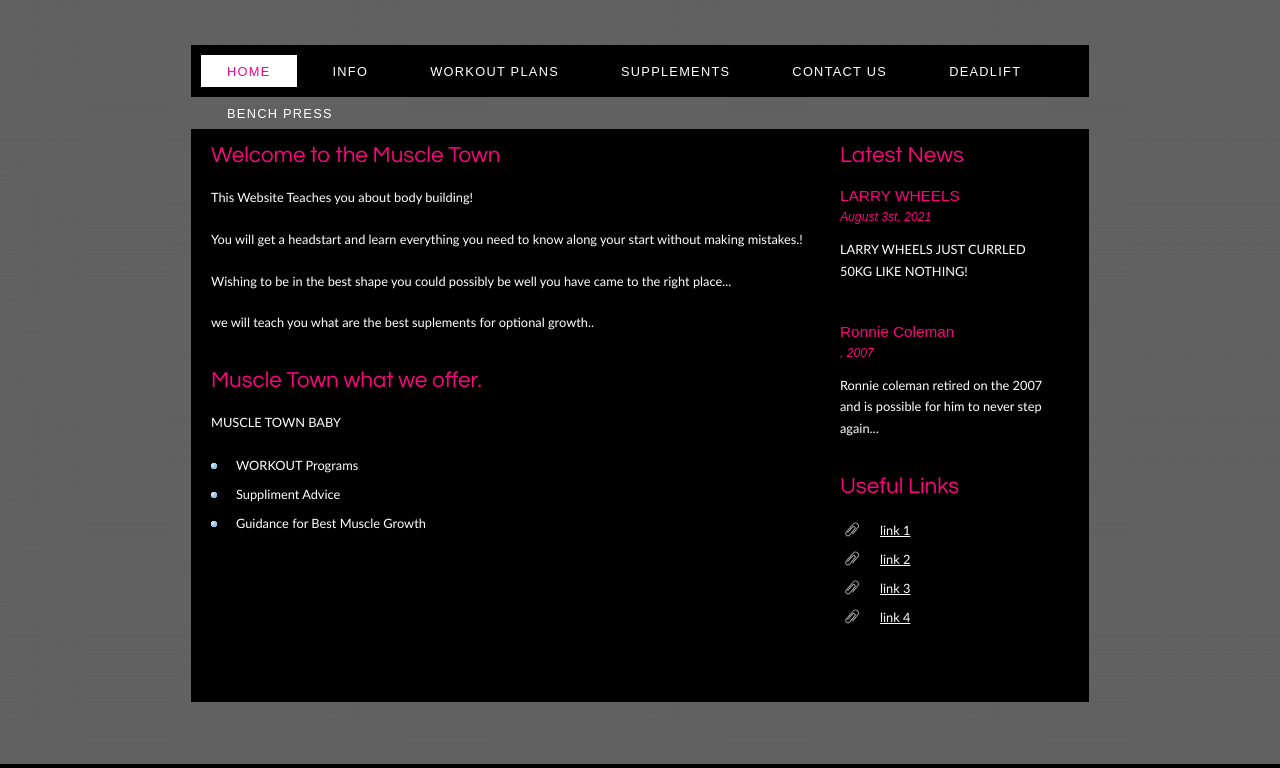
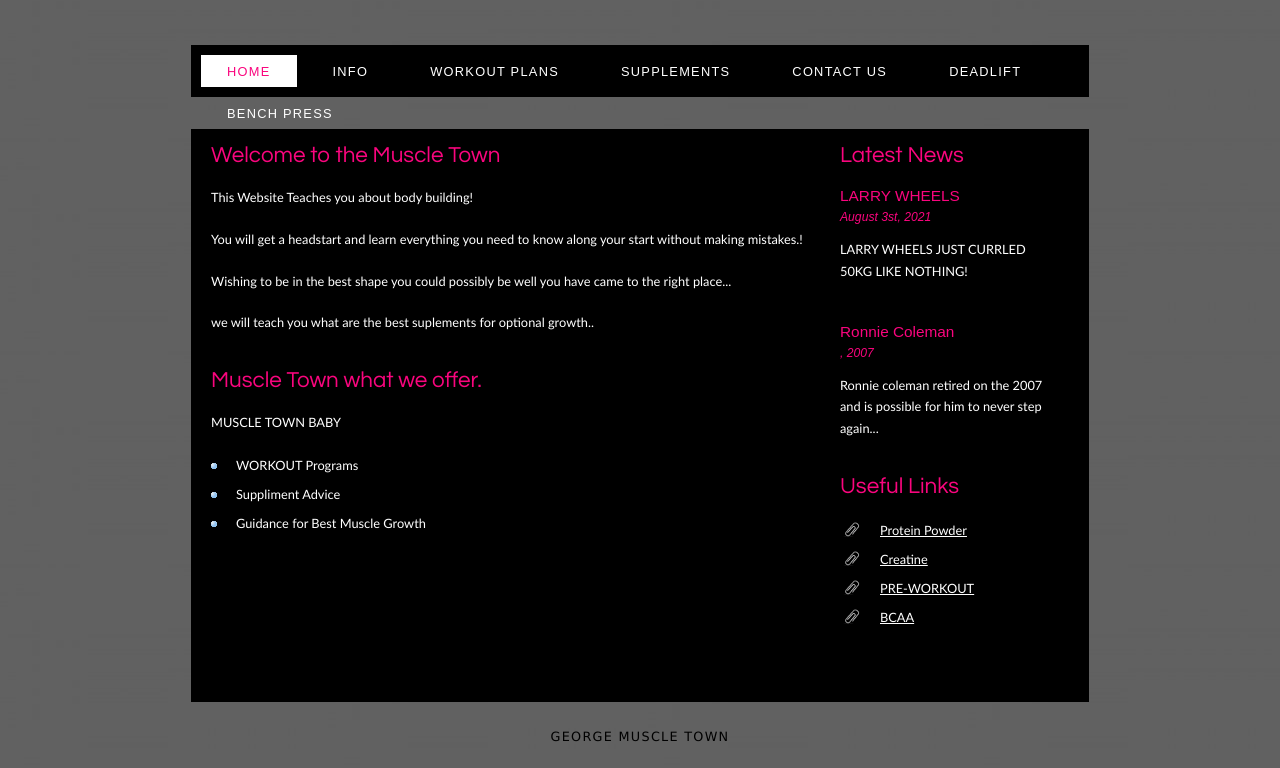
Before and after one commit to JojiP/MuscleTown, a plain HTML site: page index.html in a window 1280 px wide. Shown: the part 103-871 px from the top of the page. Drawn offline with Linux system fonts and the light colour scheme.

Commit message:
Add files via upload

```diff
--- a/index.html
+++ b/index.html
@@ -45,10 +45,10 @@
         <p>Ronnie coleman retired on the 2007 and is possible for him to never step again...</a></p>
         <h3>Useful Links</h3>
         <ul>
-          <li><a href="#">link 1</a></li>
-          <li><a href="#">link 2</a></li>
-          <li><a href="#">link 3</a></li>
-          <li><a href="#">link 4</a></li>
+          <li><a href="https://www.optimumnutrition.com/en-gb/Products/Protein/Shakes-&-Powders/Gold-Standard-100%25-Whey-Protein/p/1101501?gclsrc=aw.ds&&gclid=Cj0KCQiAieWOBhCYARIsANcOw0yxQHoIgCAEplc0pJehwcYr3UQ3kUgqrxcEnJcaKi98O19lgRWHIaIaAjC1EALw_wcB">Protein Powder</a></li>
+          <li><a href="https://www.hollandandbarrett.com/shop/product/optimum-nutrition-creatine-monohydrate-60076741?skuid=076741&utm_campaign=shopping&utm_medium=cpc&utm_source=google&gclid=Cj0KCQiAieWOBhCYARIsANcOw0w6HZdAMRj3cTtgHRjixzt45WULHtIB8wPSL5uMW_LBU88O2a5j_w0aAmhpEALw_wcB&gclsrc=aw.ds">Creatine</a></li>
+          <li><a href="https://www.bodybuildingwarehouse.co.uk/redcon1-total-war-30-servings?ps=MTUwPTEwMDg=&gclid=Cj0KCQiAieWOBhCYARIsANcOw0xBZyFUif8L9T78I55KLpeJXScGXX89GK2LP0lGuEOCdnB2x6cfqmEaArCTEALw_wcB#150=1008">PRE-WORKOUT</a></li>
+          <li><a href="https://www.bodybuildingwarehouse.co.uk/gold-standard-bcaa-train-sustain-28-servings?ps=MTUwPTg4OQ==&gclid=Cj0KCQiAieWOBhCYARIsANcOw0z6L0FezKTiXLKrb4emp2nHQQd8oO6QQ5h2-heeeH3m0k5TyYPVAogaAl1SEALw_wcB#150=889">BCAA</a></li>
         </ul>
 
       </div>
@@ -69,7 +69,7 @@
       </div>
     </div>
     <div id="footer">
-
+      <p>George Muscle Town</p>
     </div>
   </div>
 </body>
```
Also changed, not shown: another_page.html (+1 -1 lines), contact.html (+1 -1 lines), examples.html (+1 -1 lines), one more page.html (+1 -1 lines), one more pagee.html (+1 -1 lines), page.html (+1 -1 lines).
